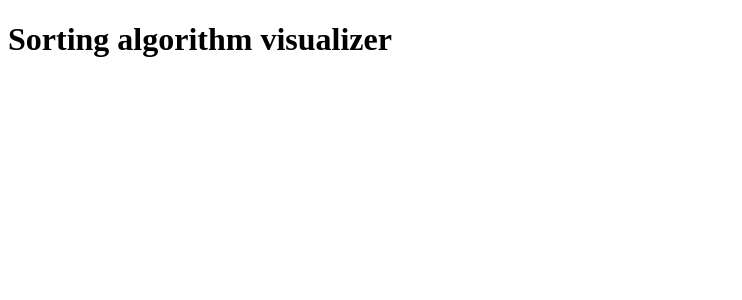
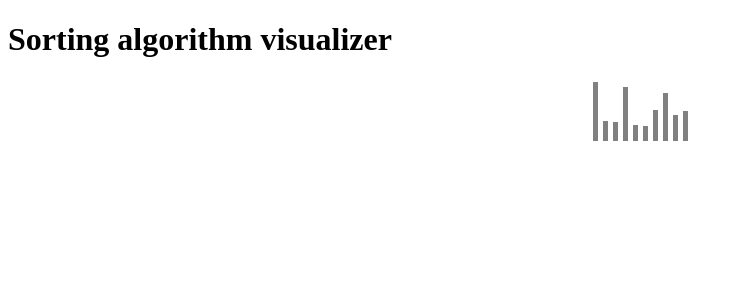
Before and after one commit to bkrmadtya/sorting-algorithm-visualizer, a React app: page / in a window 1280 px wide. Shown: the top 300 px of the page, without its empty margins (0-742 px from the left). Built offline with nearby package versions, Linux system fonts and the light colour scheme.

Commit message:
feat: used randomArraygenerator method to render Bars

```diff
--- a/src/App.tsx
+++ b/src/App.tsx
@@ -1,8 +1,12 @@
 import React from 'react'
-
+// style
 import 'src/app.scss'
 
+// components
 import Bar from 'src/components/Bar'
+
+// utils
+import randomArrayGenerator from 'src/utils/randomArrayGenerator'
 
 const App: React.FC = () => {
 	return (
@@ -10,14 +14,9 @@ const App: React.FC = () => {
 			<h1>Sorting algorithm visualizer</h1>
 
 			<div className='bar__container'>
-				<Bar />
-				<Bar />
-				<Bar />
-				<Bar />
-				<Bar />
-				<Bar />
-				<Bar />
-				<Bar />
+				{randomArrayGenerator(10).map(a => (
+					<Bar key={a.value} value={a.value} status={a.status} />
+				))}
 			</div>
 		</div>
 	)
```
